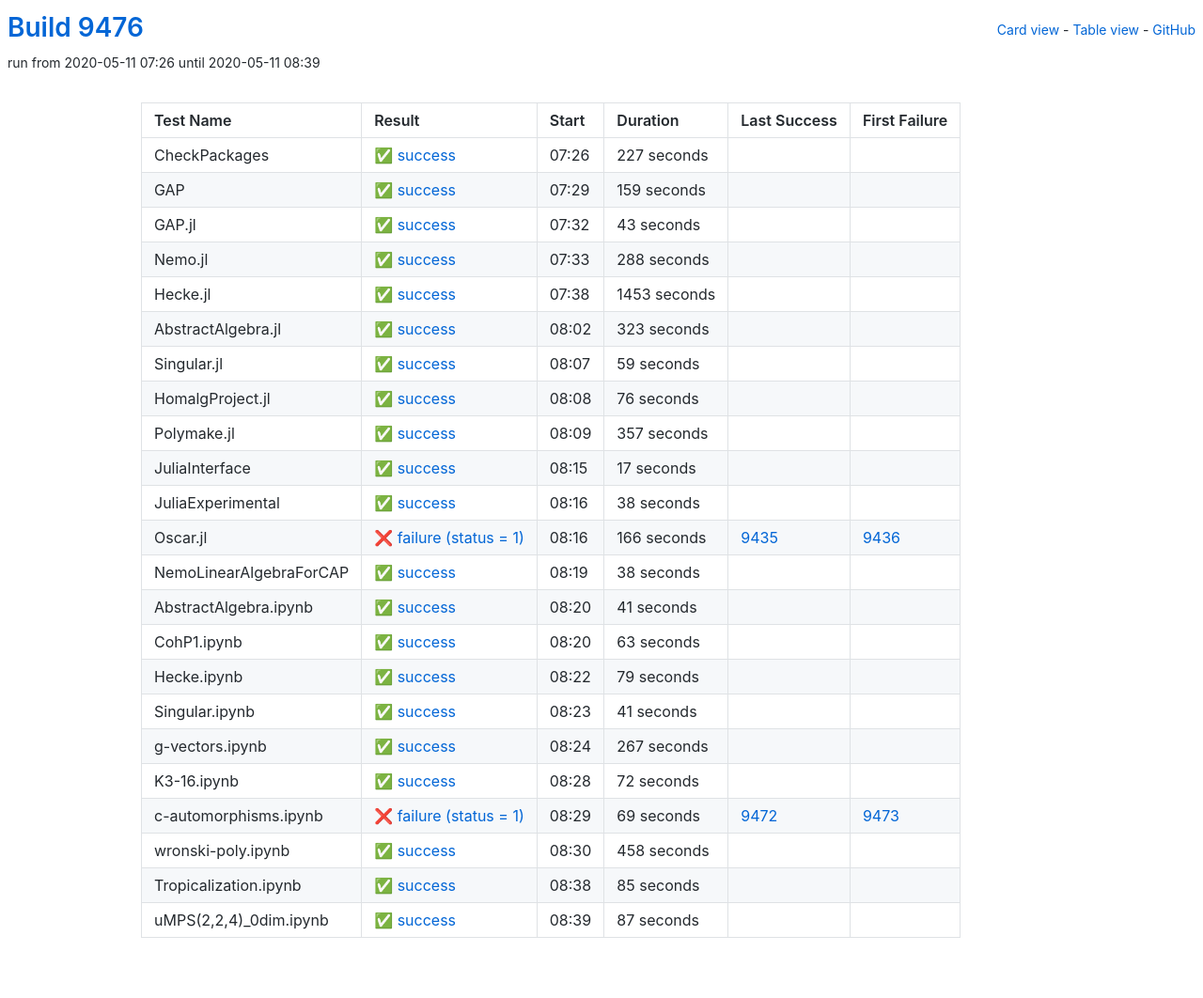
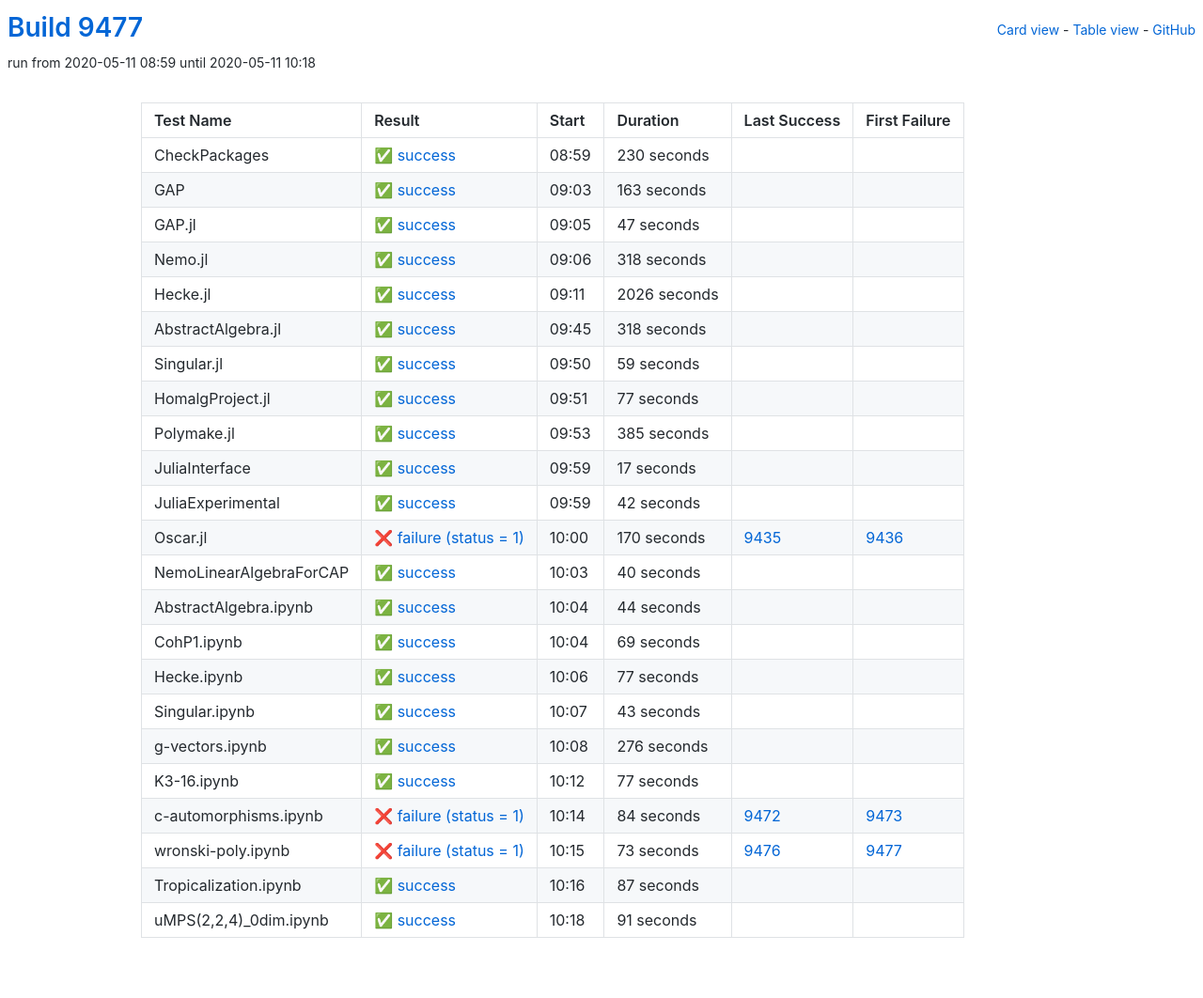
Before and after one commit to oscar-system/oscar-ci-status, a Jekyll site: the page built from table.html, in a window 1280 px wide. Shown: the whole page at 94% size. Built offline with Jekyll 4.4.1, drawn with Linux system fonts in a browser that asks for light colours.

Commit message:
Build 9477

```diff
--- a/_data/ci.yml
+++ b/_data/ci.yml
@@ -1,77 +1,77 @@
-build: 9476
-build_url: https://oscarci.mathematik.uni-kl.de/job/oscar/9476/
+build: 9477
+build_url: https://oscarci.mathematik.uni-kl.de/job/oscar/9477/
 job: oscar
 tests:
-- duration: 227
+- duration: 230
   exitcode: 0
   first_failure: false
   first_failure_url: null
   id: checkpackages
   last_success: false
   last_success_url: null
-  log: https://oscarci.mathematik.uni-kl.de/job/oscar/9476/artifact/logs/build-9476/CheckPackages.log
+  log: https://oscarci.mathematik.uni-kl.de/job/oscar/9477/artifact/logs/build-9477/CheckPackages.log
   name: CheckPackages
-  start: 2020-05-11 07:26
+  start: 2020-05-11 08:59
   status: success
   success: true
-- duration: 159
+- duration: 163
   exitcode: 0
   first_failure: false
   first_failure_url: null
   id: gap
   last_success: false
   last_success_url: null
-  log: https://oscarci.mathematik.uni-kl.de/job/oscar/9476/artifact/logs/build-9476/GAP.log
+  log: https://oscarci.mathematik.uni-kl.de/job/oscar/9477/artifact/logs/build-9477/GAP.log
   name: GAP
-  start: 2020-05-11 07:29
+  start: 2020-05-11 09:03
   status: success
   success: true
-- duration: 43
+- duration: 47
   exitcode: 0
   first_failure: false
   first_failure_url: null
   id: gap-jl
   last_success: false
   last_success_url: null
-  log: https://oscarci.mathematik.uni-kl.de/job/oscar/9476/artifact/logs/build-9476/GAP.jl.log
+  log: https://oscarci.mathematik.uni-kl.de/job/oscar/9477/artifact/logs/build-9477/GAP.jl.log
   name: GAP.jl
-  start: 2020-05-11 07:32
+  start: 2020-05-11 09:05
   status: success
   success: true
-- duration: 288
+- duration: 318
   exitcode: 0
   first_failure: false
   first_failure_url: null
   id: nemo-jl
   last_success: false
   last_success_url: null
-  log: https://oscarci.mathematik.uni-kl.de/job/oscar/9476/artifact/logs/build-9476/Nemo.jl.log
+  log: https://oscarci.mathematik.uni-kl.de/job/oscar/9477/artifact/logs/build-9477/Nemo.jl.log
   name: Nemo.jl
-  start: 2020-05-11 07:33
+  start: 2020-05-11 09:06
   status: success
   success: true
-- duration: 1453
+- duration: 2026
   exitcode: 0
   first_failure: false
   first_failure_url: null
   id: hecke-jl
   last_success: false
   last_success_url: null
-  log: https://oscarci.mathematik.uni-kl.de/job/oscar/9476/artifact/logs/build-9476/Hecke.jl.log
+  log: https://oscarci.mathematik.uni-kl.de/job/oscar/9477/artifact/logs/build-9477/Hecke.jl.log
   name: Hecke.jl
-  start: 2020-05-11 07:38
+  start: 2020-05-11 09:11
   status: success
   success: true
-- duration: 323
+- duration: 318
   exitcode: 0
   first_failure: false
   first_failure_url: null
   id: abstractalgebra-jl
   last_success: false
   last_success_url: null
-  log: https://oscarci.mathematik.uni-kl.de/job/oscar/9476/artifact/logs/build-9476/AbstractAlgebra.jl.log
+  log: https://oscarci.mathematik.uni-kl.de/job/oscar/9477/artifact/logs/build-9477/AbstractAlgebra.jl.log
   name: AbstractAlgebra.jl
-  start: 2020-05-11 08:02
+  start: 2020-05-11 09:45
   status: success
   success: true
 - duration: 59
@@ -81,33 +81,33 @@
   id: singular-jl
   last_success: false
   last_success_url: null
-  log: https://oscarci.mathematik.uni-kl.de/job/oscar/9476/artifact/logs/build-9476/Singular.jl.log
+  log: https://oscarci.mathematik.uni-kl.de/job/oscar/9477/artifact/logs/build-9477/Singular.jl.log
   name: Singular.jl
-  start: 2020-05-11 08:07
+  start: 2020-05-11 09:50
   status: success
   success: true
-- duration: 76
+- duration: 77
   exitcode: 0
   first_failure: false
   first_failure_url: null
   id: homalgproject-jl
   last_success: false
   last_success_url: null
-  log: https://oscarci.mathematik.uni-kl.de/job/oscar/9476/artifact/logs/build-9476/HomalgProject.jl.log
+  log: https://oscarci.mathematik.uni-kl.de/job/oscar/9477/artifact/logs/build-9477/HomalgProject.jl.log
   name: HomalgProject.jl
-  start: 2020-05-11 08:08
+  start: 2020-05-11 09:51
   status: success
   success: true
-- duration: 357
+- duration: 385
   exitcode: 0
   first_failure: false
   first_failure_url: null
   id: polymake-jl
   last_success: false
   last_success_url: null
-  log: https://oscarci.mathematik.uni-kl.de/job/oscar/9476/artifact/logs/build-9476/Polymake.jl.log
+  log: https://oscarci.mathematik.uni-kl.de/job/oscar/9477/artifact/logs/build-9477/Polymake.jl.log
   name: Polymake.jl
-  start: 2020-05-11 08:09
+  start: 2020-05-11 09:53
   status: success
   success: true
 - duration: 17
@@ -117,164 +117,164 @@
   id: juliainterface
   last_success: false
   last_success_url: null
-  log: https://oscarci.mathematik.uni-kl.de/job/oscar/9476/artifact/logs/build-9476/JuliaInterface.log
+  log: https://oscarci.mathematik.uni-kl.de/job/oscar/9477/artifact/logs/build-9477/JuliaInterface.log
   name: JuliaInterface
-  start: 2020-05-11 08:15
+  start: 2020-05-11 09:59
   status: success
   success: true
-- duration: 38
+- duration: 42
   exitcode: 0
   first_failure: false
   first_failure_url: null
   id: juliaexperimental
   last_success: false
   last_success_url: null
-  log: https://oscarci.mathematik.uni-kl.de/job/oscar/9476/artifact/logs/build-9476/JuliaExperimental.log
+  log: https://oscarci.mathematik.uni-kl.de/job/oscar/9477/artifact/logs/build-9477/JuliaExperimental.log
   name: JuliaExperimental
-  start: 2020-05-11 08:16
+  start: 2020-05-11 09:59
   status: success
   success: true
-- duration: 166
+- duration: 170
   exitcode: 1
   first_failure: 9436
   first_failure_url: https://oscarci.mathematik.uni-kl.de/job/oscar/9436/
   id: oscar-jl
   last_success: 9435
   last_success_url: https://oscarci.mathematik.uni-kl.de/job/oscar/9435/
-  log: https://oscarci.mathematik.uni-kl.de/job/oscar/9476/artifact/logs/build-9476/Oscar.jl.log
+  log: https://oscarci.mathematik.uni-kl.de/job/oscar/9477/artifact/logs/build-9477/Oscar.jl.log
   name: Oscar.jl
-  start: 2020-05-11 08:16
+  start: 2020-05-11 10:00
   status: failure
   success: false
-- duration: 38
+- duration: 40
   exitcode: 0
   first_failure: false
   first_failure_url: null
   id: nemolinearalgebraforcap
   last_success: false
   last_success_url: null
-  log: https://oscarci.mathematik.uni-kl.de/job/oscar/9476/artifact/logs/build-9476/NemoLinearAlgebraForCAP.log
+  log: https://oscarci.mathematik.uni-kl.de/job/oscar/9477/artifact/logs/build-9477/NemoLinearAlgebraForCAP.log
   name: NemoLinearAlgebraForCAP
-  start: 2020-05-11 08:19
+  start: 2020-05-11 10:03
   status: success
   success: true
-- duration: 41
+- duration: 44
   exitcode: 0
   first_failure: false
   first_failure_url: null
   id: abstractalgebra-ipynb
   last_success: false
   last_success_url: null
-  log: https://oscarci.mathematik.uni-kl.de/job/oscar/9476/artifact/logs/build-9476/AbstractAlgebra.ipynb.log
+  log: https://oscarci.mathematik.uni-kl.de/job/oscar/9477/artifact/logs/build-9477/AbstractAlgebra.ipynb.log
   name: AbstractAlgebra.ipynb
-  start: 2020-05-11 08:20
+  start: 2020-05-11 10:04
   status: success
   success: true
-- duration: 63
+- duration: 69
   exitcode: 0
   first_failure: false
   first_failure_url: null
   id: cohp1-ipynb
   last_success: false
   last_success_url: null
-  log: https://oscarci.mathematik.uni-kl.de/job/oscar/9476/artifact/logs/build-9476/CohP1.ipynb.log
+  log: https://oscarci.mathematik.uni-kl.de/job/oscar/9477/artifact/logs/build-9477/CohP1.ipynb.log
   name: CohP1.ipynb
-  start: 2020-05-11 08:20
+  start: 2020-05-11 10:04
   status: success
   success: true
-- duration: 79
+- duration: 77
   exitcode: 0
   first_failure: false
   first_failure_url: null
   id: hecke-ipynb
   last_success: false
   last_success_url: null
-  log: https://oscarci.mathematik.uni-kl.de/job/oscar/9476/artifact/logs/build-9476/Hecke.ipynb.log
+  log: https://oscarci.mathematik.uni-kl.de/job/oscar/9477/artifact/logs/build-9477/Hecke.ipynb.log
   name: Hecke.ipynb
-  start: 2020-05-11 08:22
+  start: 2020-05-11 10:06
   status: success
   success: true
-- duration: 41
+- duration: 43
   exitcode: 0
   first_failure: false
   first_failure_url: null
   id: singular-ipynb
   last_success: false
   last_success_url: null
-  log: https://oscarci.mathematik.uni-kl.de/job/oscar/9476/artifact/logs/build-9476/Singular.ipynb.log
+  log: https://oscarci.mathematik.uni-kl.de/job/oscar/9477/artifact/logs/build-9477/Singular.ipynb.log
   name: Singular.ipynb
-  start: 2020-05-11 08:23
+  start: 2020-05-11 10:07
   status: success
   success: true
-- duration: 267
+- duration: 276
   exitcode: 0
   first_failure: false
   first_failure_url: null
   id: g-vectors-ipynb
   last_success: false
   last_success_url: null
-  log: https://oscarci.mathematik.uni-kl.de/job/oscar/9476/artifact/logs/build-9476/g-vectors.ipynb.log
+  log: https://oscarci.mathematik.uni-kl.de/job/oscar/9477/artifact/logs/build-9477/g-vectors.ipynb.log
   name: g-vectors.ipynb
-  start: 2020-05-11 08:24
+  start: 2020-05-11 10:08
   status: success
   success: true
-- duration: 72
+- duration: 77
   exitcode: 0
   first_failure: false
   first_failure_url: null
   id: k3-16-ipynb
   last_success: false
   last_success_url: null
-  log: https://oscarci.mathematik.uni-kl.de/job/oscar/9476/artifact/logs/build-9476/K3-16.ipynb.log
+  log: https://oscarci.mathematik.uni-kl.de/job/oscar/9477/artifact/logs/build-9477/K3-16.ipynb.log
   name: K3-16.ipynb
-  start: 2020-05-11 08:28
+  start: 2020-05-11 10:12
   status: success
   success: true
-- duration: 69
+- duration: 84
   exitcode: 1
   first_failure: 9473
   first_failure_url: https://oscarci.mathematik.uni-kl.de/job/oscar/9473/
   id: c-automorphisms-ipynb
   last_success: 9472
   last_success_url: https://oscarci.mathematik.uni-kl.de/job/oscar/9472/
-  log: https://oscarci.mathematik.uni-kl.de/job/oscar/9476/artifact/logs/build-9476/c-automorphisms.ipynb.log
+  log: https://oscarci.mathematik.uni-kl.de/job/oscar/9477/artifact/logs/build-9477/c-automorphisms.ipynb.log
   name: c-automorphisms.ipynb
-  start: 2020-05-11 08:29
+  start: 2020-05-11 10:14
   status: failure
   success: false
-- duration: 458
-  exitcode: 0
-  first_failure: false
-  first_failure_url: null
+- duration: 73
+  exitcode: 1
+  first_failure: 9477
+  first_failure_url: https://oscarci.mathematik.uni-kl.de/job/oscar/9477/
   id: wronski-poly-ipynb
-  last_success: false
-  last_success_url: null
-  log: https://oscarci.mathematik.uni-kl.de/job/oscar/9476/artifact/logs/build-9476/wronski-poly.ipynb.log
+  last_success: 9476
+  last_success_url: https://oscarci.mathematik.uni-kl.de/job/oscar/9476/
+  log: https://oscarci.mathematik.uni-kl.de/job/oscar/9477/artifact/logs/build-9477/wronski-poly.ipynb.log
   name: wronski-poly.ipynb
-  start: 2020-05-11 08:30
-  status: success
-  success: true
-- duration: 85
+  start: 2020-05-11 10:15
+  status: failure
+  success: false
+- duration: 87
   exitcode: 0
   first_failure: false
   first_failure_url: null
   id: tropicalization-ipynb
   last_success: false
   last_success_url: null
-  log: https://oscarci.mathematik.uni-kl.de/job/oscar/9476/artifact/logs/build-9476/Tropicalization.ipynb.log
+  log: https://oscarci.mathematik.uni-kl.de/job/oscar/9477/artifact/logs/build-9477/Tropicalization.ipynb.log
   name: Tropicalization.ipynb
-  start: 2020-05-11 08:38
+  start: 2020-05-11 10:16
   status: success
   success: true
-- duration: 87
+- duration: 91
   exitcode: 0
   first_failure: false
   first_failure_url: null
   id: umps-2-2-4-0dim-ipynb
   last_success: false
   last_success_url: null
-  log: https://oscarci.mathematik.uni-kl.de/job/oscar/9476/artifact/logs/build-9476/uMPS-2-2-4-_0dim.ipynb.log
+  log: https://oscarci.mathematik.uni-kl.de/job/oscar/9477/artifact/logs/build-9477/uMPS-2-2-4-_0dim.ipynb.log
   name: uMPS(2,2,4)_0dim.ipynb
-  start: 2020-05-11 08:39
+  start: 2020-05-11 10:18
   status: success
   success: true
```
Also changed, not shown: README.md.
